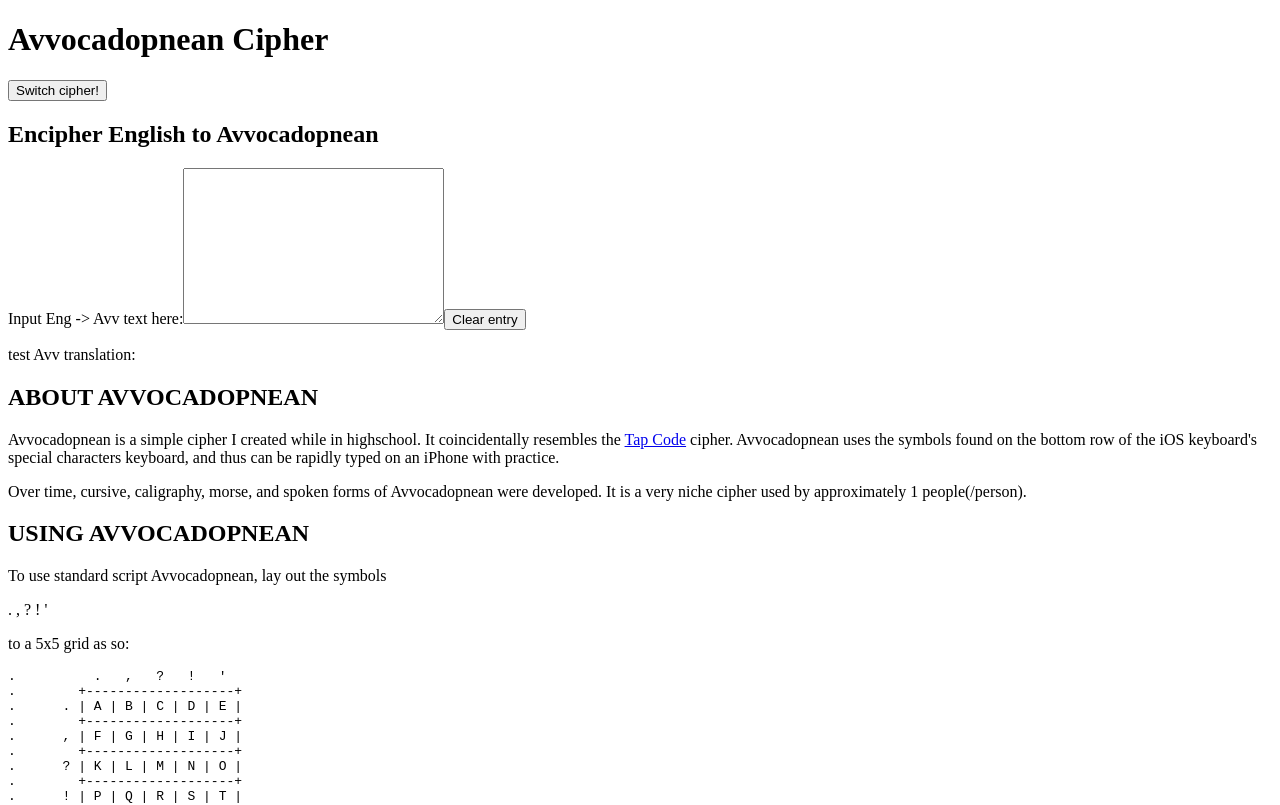
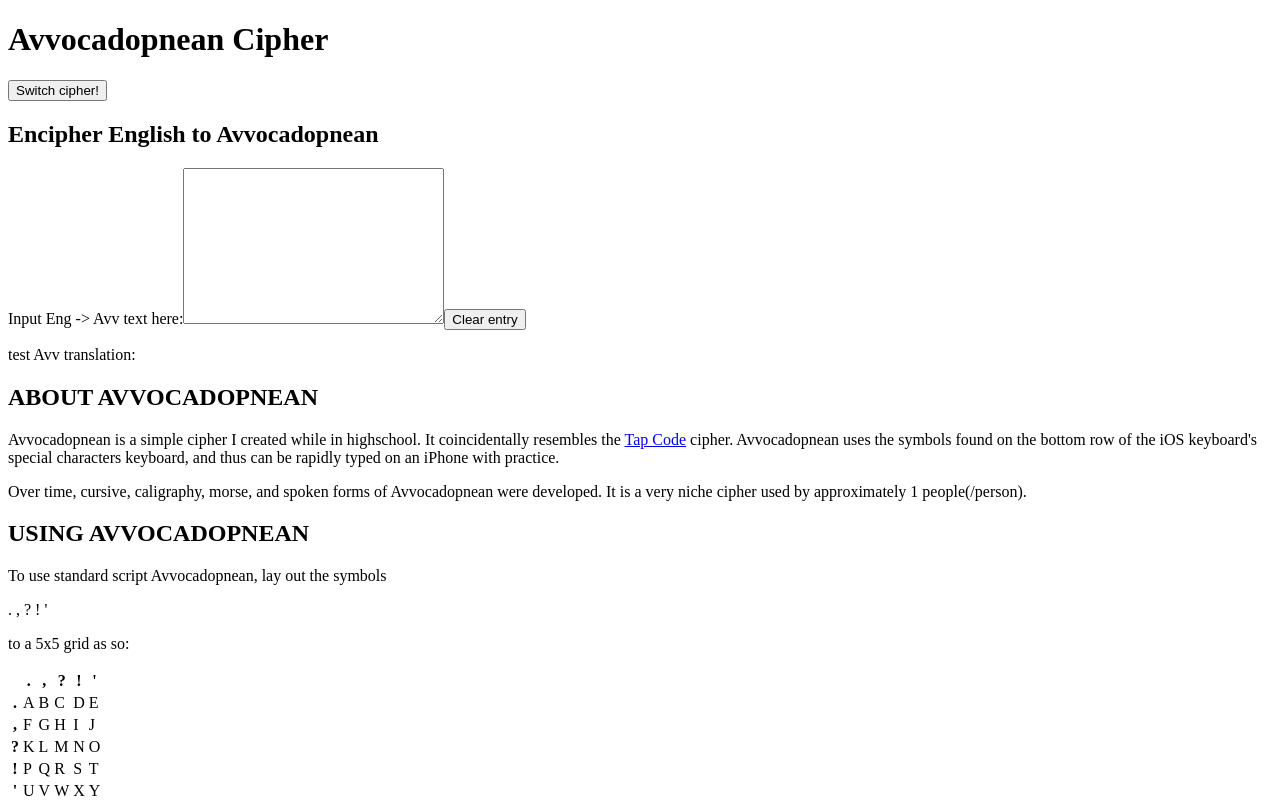
Before and after one commit to meiou9sei/avvocadopneansite, a React (Create React App) app: page / in a window 1280 px wide. Shown: the top 805 px of the page. Built offline with nearby package versions, Linux system fonts and the light colour scheme.

Commit message:
🍱 create basic avvocencipher table

```diff
--- a/src/components/About.js
+++ b/src/components/About.js
@@ -1,7 +1,9 @@
+import TableAvvocEncipher from "./tables/TableAvvocEncipher";
+
 export default function About() {
   return (
     // prettier-ignore
-    <div className='about'>
+    <section className='about'>
 
       <div id="aboutAvv">
         <h2>ABOUT AVVOCADOPNEAN</h2>
@@ -13,29 +15,15 @@ export default function About() {
         <p>To use standard script Avvocadopnean, lay out the symbols</p>
         <p>. , ? ! '</p>
         <p>to a 5x5 grid as so:</p>
-        <code><pre>
-    .          .   ,   ?   !   '  <br/>
-    .        +-------------------+<br/>
-    .      . | A | B | C | D | E |<br/>
-    .        +-------------------+<br/>
-    .      , | F | G | H | I | J |<br/>
-    .        +-------------------+<br/>
-    .      ? | K | L | M | N | O |<br/>
-    .        +-------------------+<br/>
-    .      ! | P | Q | R | S | T |<br/>
-    .        +-------------------+<br/>
-    .      ' | U | V | W | X | Y |<br/>
-    .        +-------------------+<br/>
-    .       Z is represented as ...
-        </pre></code>
+        <TableAvvocEncipher />
         <p>To encipher a letter, first use the horizontal row then the vertical column.</p>
         <p>Words are separated by a -</p>
         <p>For example:</p>
         <code><pre>
-    .       ,? .' ?, ?, ?' - '? ?' !? ?, .!<br></br>
-    .       h  e  l  l  o    w  o  r  l  d
+            ,? .' ?, ?, ?' - '? ?' !? ?, .!<br></br>
+            h  e  l  l  o    w  o  r  l  d
         </pre></code>
       </div>
-    </div>
+    </section>
   );
 }
--- /dev/null
+++ b/src/components/tables/TableAvvocEncipher.js
@@ -0,0 +1,54 @@
+export default function TableAvvocEncipher() {
+  return (
+    <table className='table-avvoc-encipher'>
+      <tr>
+        <td>&nbsp;</td>
+        <th scope='col'>.</th>
+        <th scope='col'>,</th>
+        <th scope='col'>?</th>
+        <th scope='col'>!</th>
+        <th scope='col'>'</th>
+      </tr>
+      <tr>
+        <th scope='row'>.</th>
+        <td>A</td>
+        <td>B</td>
+        <td>C</td>
+        <td>D</td>
+        <td>E</td>
+      </tr>
+      <tr>
+        <th scope='row'>,</th>
+        <td>F</td>
+        <td>G</td>
+        <td>H</td>
+        <td>I</td>
+        <td>J</td>
+      </tr>
+      <tr>
+        <th scope='row'>?</th>
+        <td>K</td>
+        <td>L</td>
+        <td>M</td>
+        <td>N</td>
+        <td>O</td>
+      </tr>
+      <tr>
+        <th scope='row'>!</th>
+        <td>P</td>
+        <td>Q</td>
+        <td>R</td>
+        <td>S</td>
+        <td>T</td>
+      </tr>
+      <tr>
+        <th scope='row'>'</th>
+        <td>U</td>
+        <td>V</td>
+        <td>W</td>
+        <td>X</td>
+        <td>Y</td>
+      </tr>
+    </table>
+  );
+}
```
